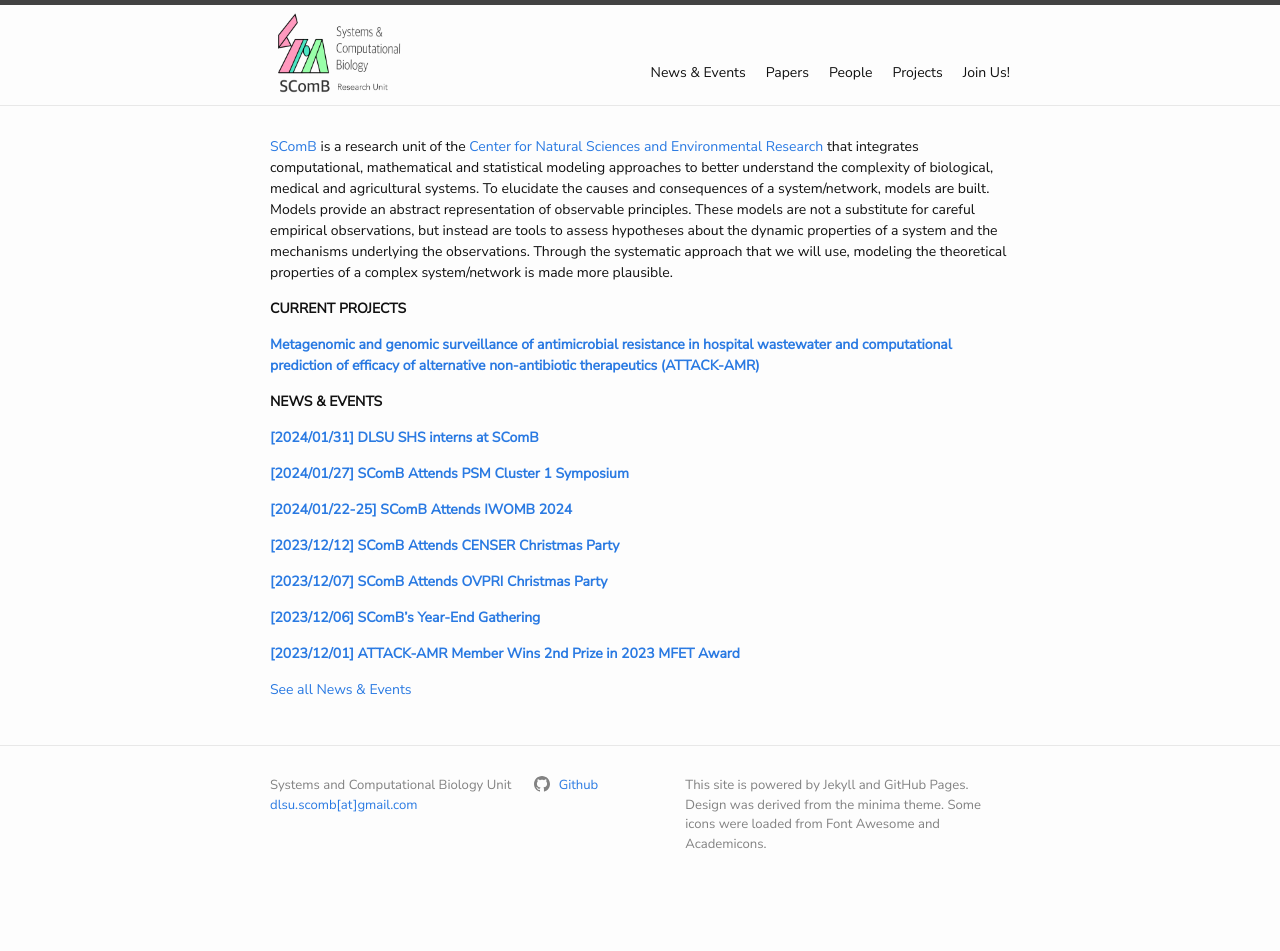
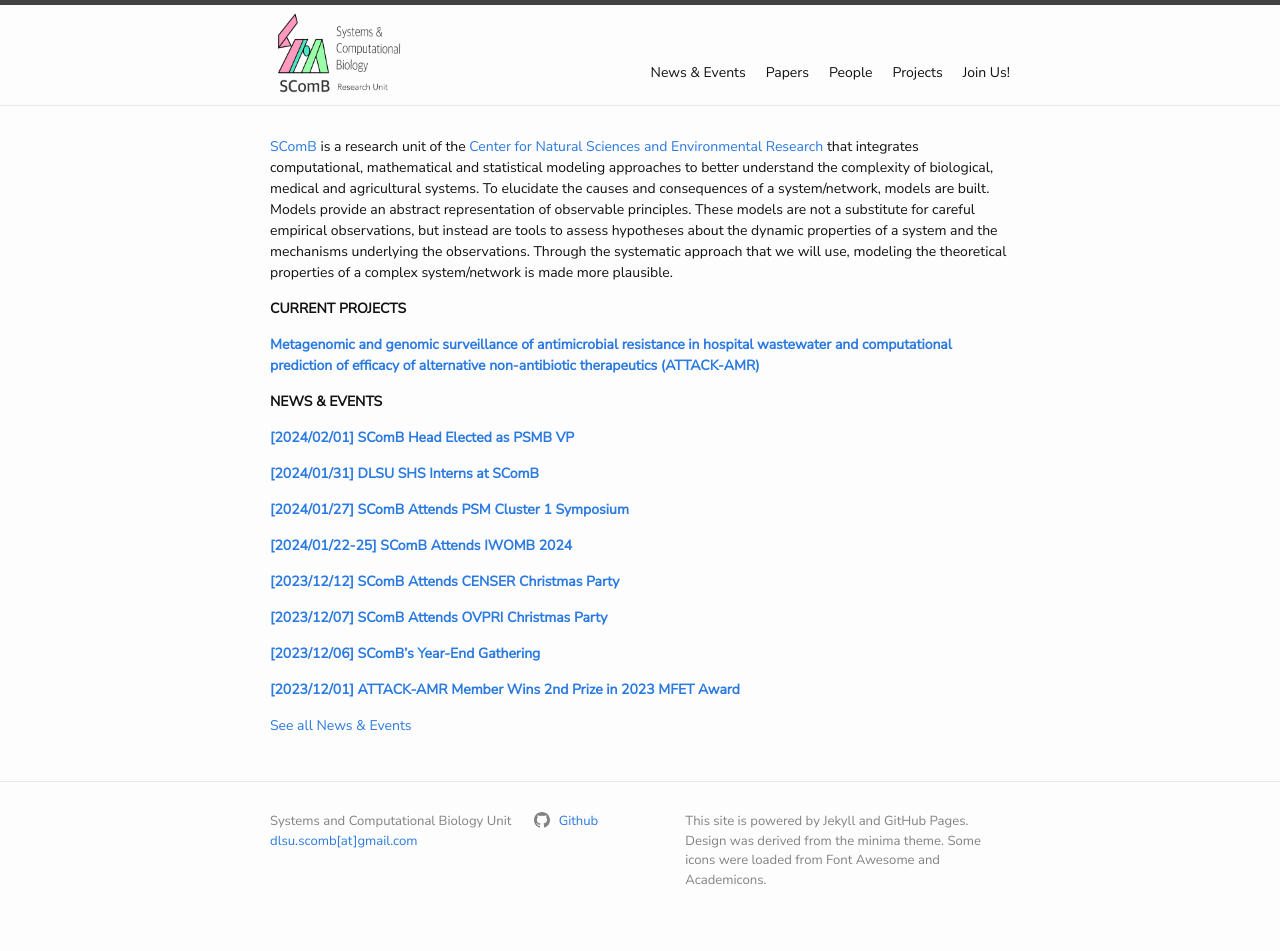
Before and after one commit to dlsu-scomb/dlsu-scomb.github.io, a Jekyll site: the page built from index.md, in a window 1280 px wide. Built offline with Jekyll 4.4.1, drawn with Linux system fonts in a browser that asks for light colours; nearby versions of some CDN libraries; a style sheet for code colours, icons or effects is not loaded; before the commit the page ends 915 px from its top, so only the background shows below that.

Commit message:
Added PSMB VP event

```diff
--- a/index.md
+++ b/index.md
@@ -12,7 +12,9 @@ layout: home
 
 **NEWS & EVENTS**
 
-[**[2024/01/31] DLSU SHS interns at SComB**](/events/#interns20240131)
+[**[2024/02/01] SComB Head Elected as PSMB VP**](/events/#psmb20240201)
+
+[**[2024/01/31] DLSU SHS Interns at SComB**](/events/#interns20240131)
 
 [**[2024/01/27] SComB Attends PSM Cluster 1 Symposium**](/events/#psm20240127)
 
```
Also changed, not shown: events.md (+7 -2 lines), assets/PSMB-board-vp.jpg (added).
